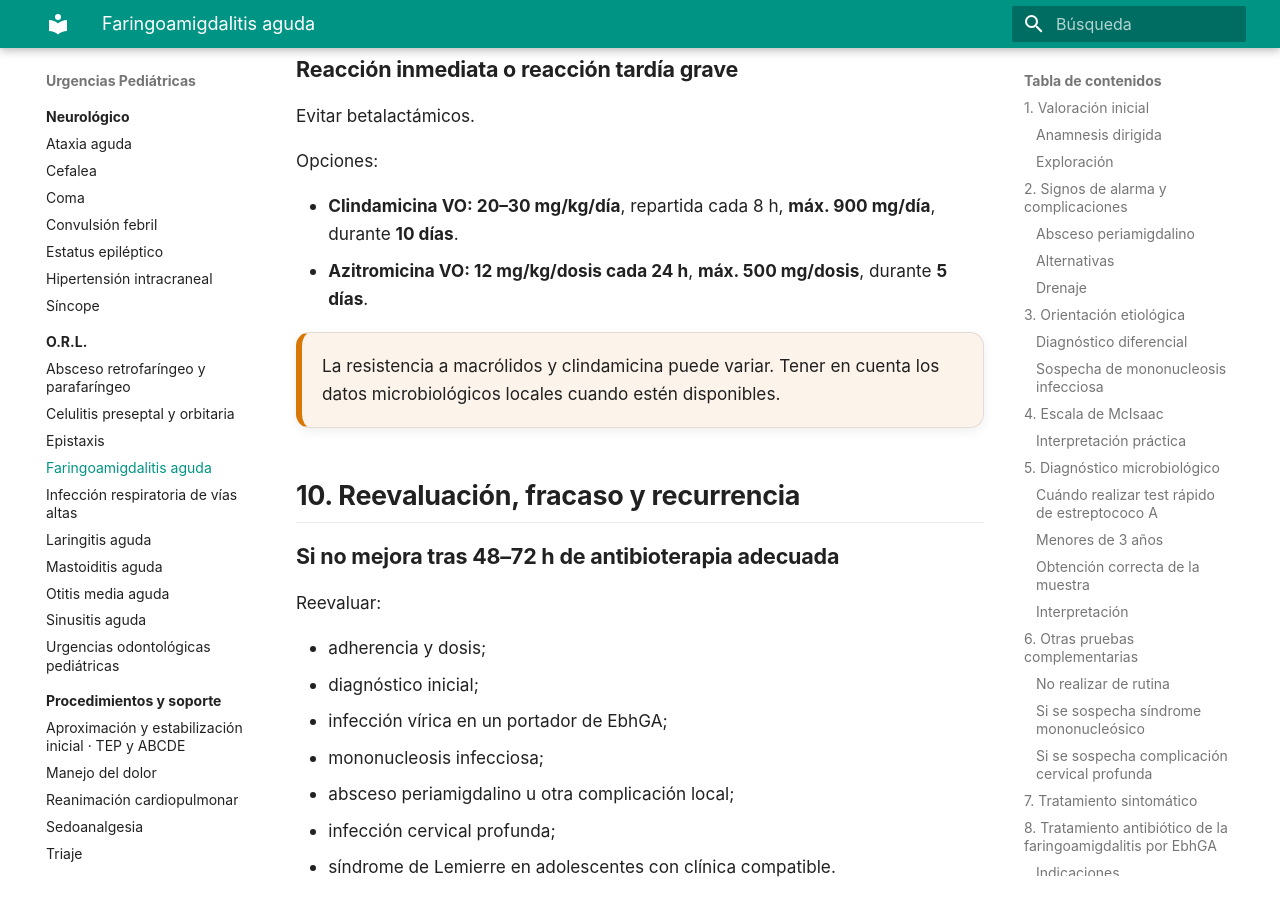
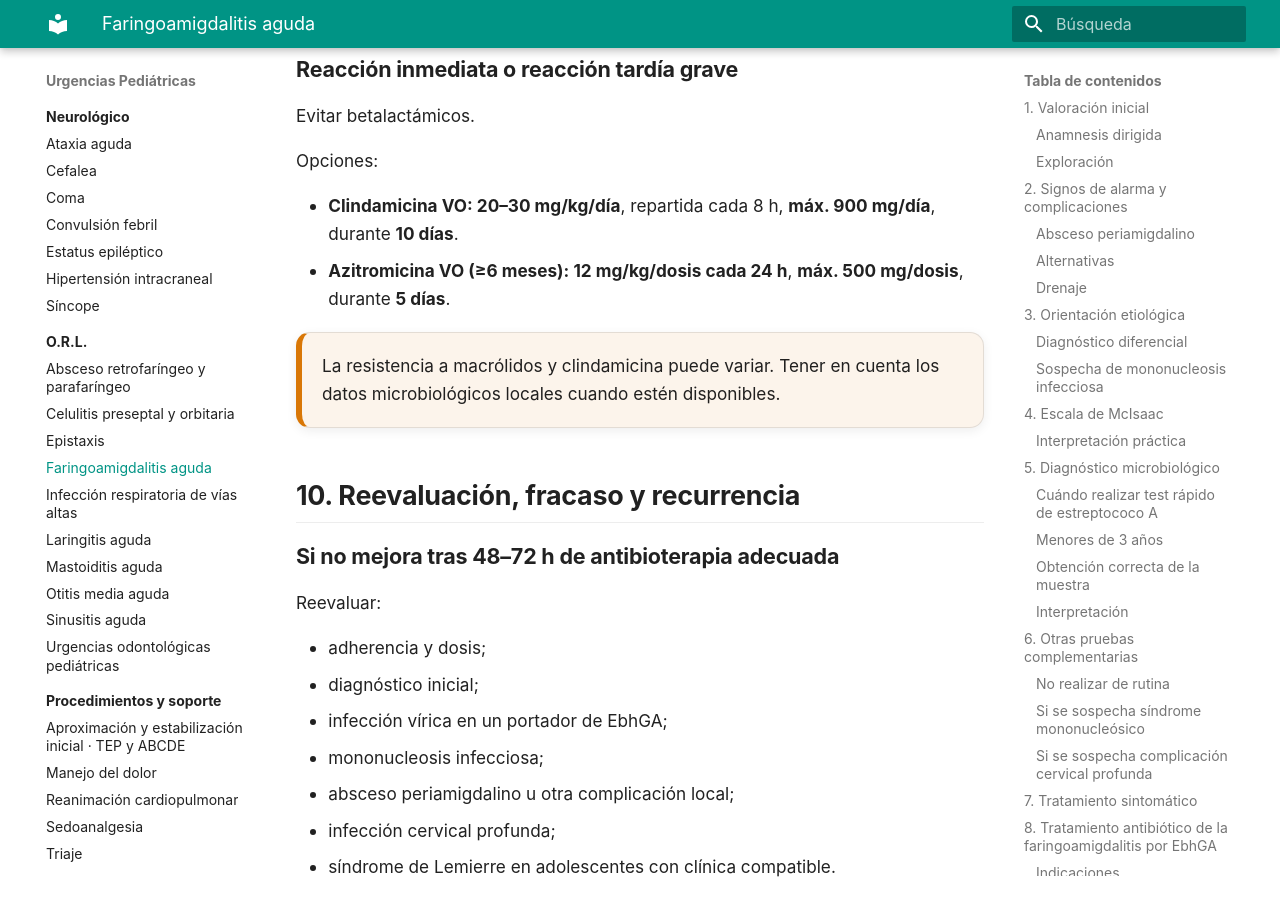
Before and after one commit to gonzaloares/urgencias-pediatricas, an MkDocs documentation site: the page built from docs/infeccioso/faringoamigdalitis-aguda.md, in a window 1280 px wide and 900 px high, scrolled down 11382 px. Built offline with MkDocs 1.6.1 and Material for MkDocs 9.7.7, drawn with Linux system fonts in a browser that asks for light colours; some of the changed text lies outside the part shown.

Commit message:
Añade edad mínima de azitromicina en faringitis

```diff
--- a/docs/infeccioso/faringoamigdalitis-aguda.md
+++ b/docs/infeccioso/faringoamigdalitis-aguda.md
@@ -350,7 +350,7 @@ Evitar betalactámicos.
 Opciones:
 
 - **Clindamicina VO: 20–30 mg/kg/día**, repartida cada 8 h, **máx. 900 mg/día**, durante **10 días**.
-- **Azitromicina VO: 12 mg/kg/dosis cada 24 h**, **máx. 500 mg/dosis**, durante **5 días**.
+- **Azitromicina VO (≥6 meses): 12 mg/kg/dosis cada 24 h**, **máx. 500 mg/dosis**, durante **5 días**.
 
 <div class="clinical-card clinical-card-warning">
   La resistencia a macrólidos y clindamicina puede variar. Tener en cuenta los datos microbiológicos locales cuando estén disponibles.
@@ -490,3 +490,4 @@ Puede darse de alta si:
 3. Fernández-Cuesta Valcarce MA, Kirschschläger Nieto SB. **Faringitis aguda.** Guía-ABE. Infecciones en Pediatría. Actualización 26/03/2025. [Guía-ABE](https://www.guia-abe.es/temas-clinicos-faringitis-aguda)
 4. Barshak MB, Linder JA, Watson ME Jr, et al. **IDSA Clinical Practice Guideline Update on Group A Streptococcal Pharyngitis.** Infectious Diseases Society of America; 2025. [IDSA](https://www.idsociety.org/practice-guideline/streptococcal-pharyngitis2/)
 5. Suárez-Bustamante Huélamo M, Escribano Ceruelo E. **Absceso periamigdalino.** Guía-ABE. Infecciones en Pediatría. Versión 3.0, actualización 05/04/2024. [Guía-ABE](https://www.guia-abe.es/temas-clinicos-absceso-periamigdalino)
+6. Agencia Española de Medicamentos y Productos Sanitarios (AEMPS). **Azitromicina suspensión oral: ficha técnica.** [CIMA](https://cima.aemps.es/cima/dochtml/ft/71180/FichaTecnica_71180.html)
```
